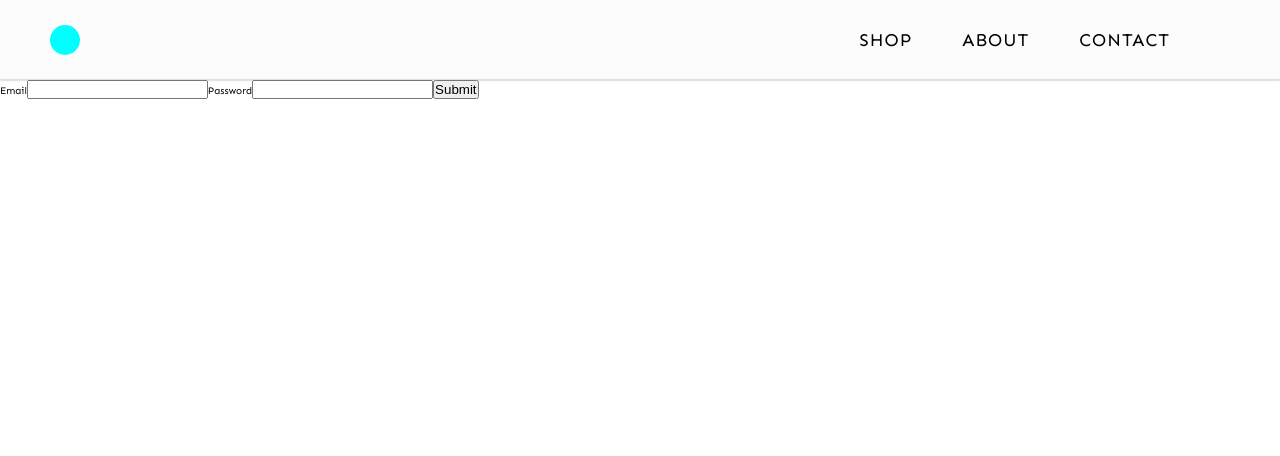
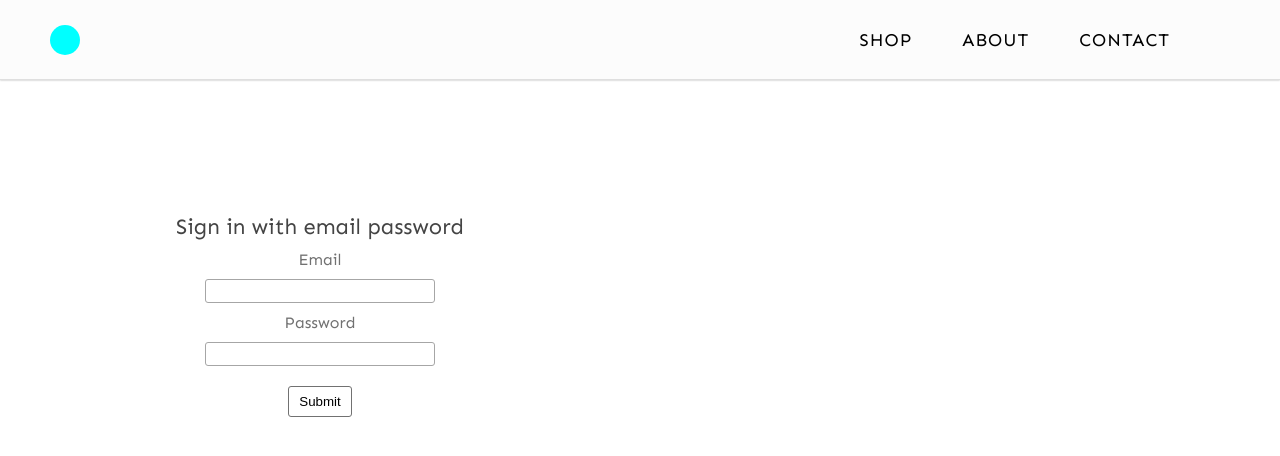
Before and after one commit to andrewmoeggy/aquabit, a React (Create React App) app: page /signin in a window 1280 px wide. Shown: the top 456 px of the page. Built offline with nearby package versions, Linux system fonts and the light colour scheme.

Commit message:
styling for signin page

```diff
--- a/src/components/signIn/signIn.component.jsx
+++ b/src/components/signIn/signIn.component.jsx
@@ -1,4 +1,5 @@
 import React, { Component } from 'react';
+import './signIn.styles.scss';
 
 class SignIn extends Component {
   constructor(props) {
@@ -26,23 +27,26 @@ class SignIn extends Component {
     return (
       <div className="signIn">
         <form>
-          <label>Email</label>
+          <span className='signIn-header'>Sign in with email password</span>
+          <label className='signIn-form-label'>Email</label>
           <input
+            className='signIn-form-input'
             type="email"
             name="email"
             value={this.state.email}
             onChange={this.handleChange}
             required
           />
-          <label>Password</label>
+          <label className='signIn-form-label'>Password</label>
           <input
+            className='signIn-form-input'
             type="password"
             name="password"
             value={this.state.password}
             onChange={this.handleChange}
             required
           />
-          <input type='submit' value='Submit' />
+          <input type='submit' value='Submit' className='signIn-form-submit' />
         </form>
       </div>
     );
--- a/src/components/signIn/signIn.styles.scss
+++ b/src/components/signIn/signIn.styles.scss
@@ -0,0 +1,62 @@
+.signIn{
+  font-size: 1.6rem;
+  display: flex;
+  align-items: center;
+  justify-content: center;
+  min-height: 60vh;
+  width: 50vw;
+
+  form {
+    display: flex;
+    flex-direction: column;
+    align-items: center;
+    ;
+    & > * {
+      margin-bottom: 1rem;
+    }
+
+  }
+
+  &-header {
+    font-size: 2.2rem;
+    color: #444;
+  }
+
+  &-form {
+
+    &-label{
+      color: #717171;
+    }
+    &-input {
+      padding-top: .25rem;
+      padding-bottom: .25rem;
+      font-size: 1.4rem;
+      width: 23rem;
+      outline: none;
+      background-color: white;
+      border-radius: 3px;
+      padding: 3px 7px;
+      border: 1px solid #a6a6a6;
+
+      &[type='password'] {
+        margin-bottom: 2rem;
+      }
+    }
+
+    &-submit {
+      padding: .7rem 1rem;
+      background-color: #ffffff;
+      outline: none;
+      border-radius: 3px;
+      border: 1px solid #717171;
+      transition: .3s all;
+      cursor: pointer;
+
+      &:hover {
+        border: 1px solid #ffffff;
+        background-color: #717171;
+        color: #ffffff;
+      }
+    }
+  }
+}
```
